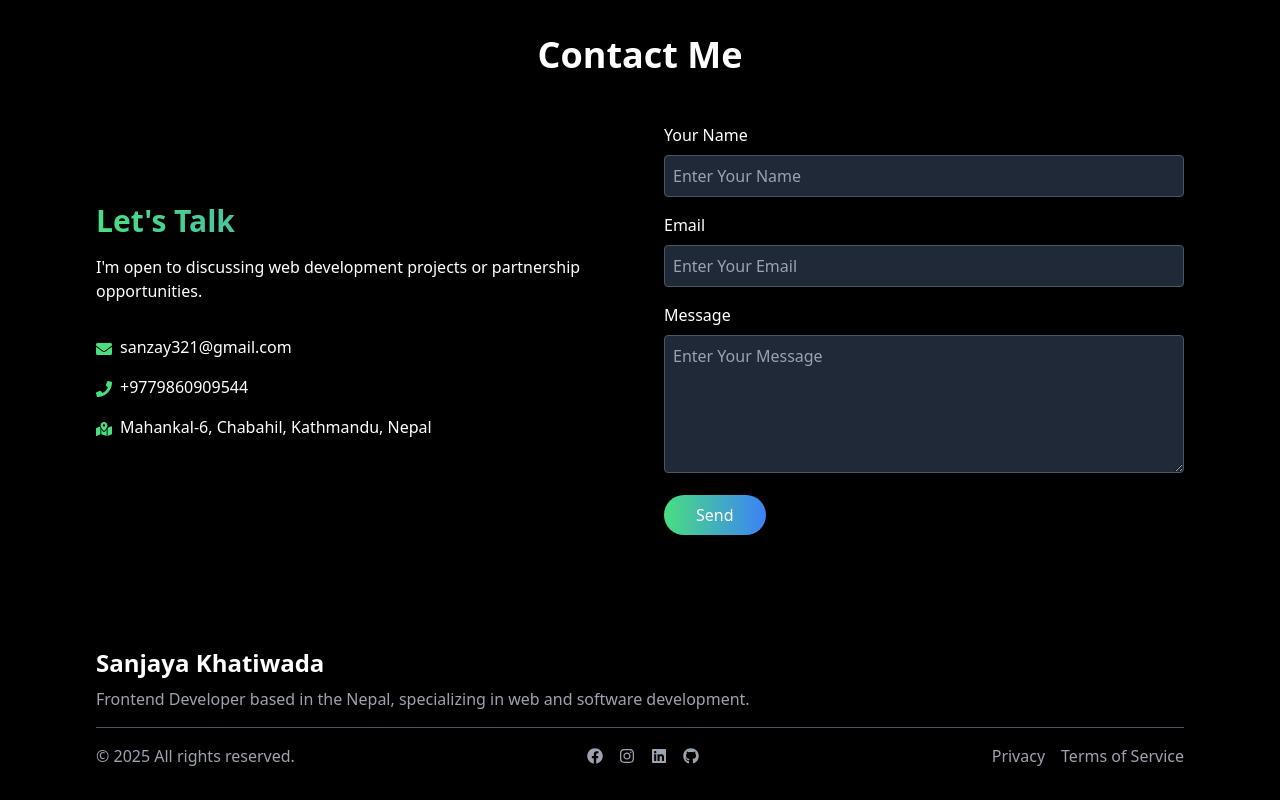
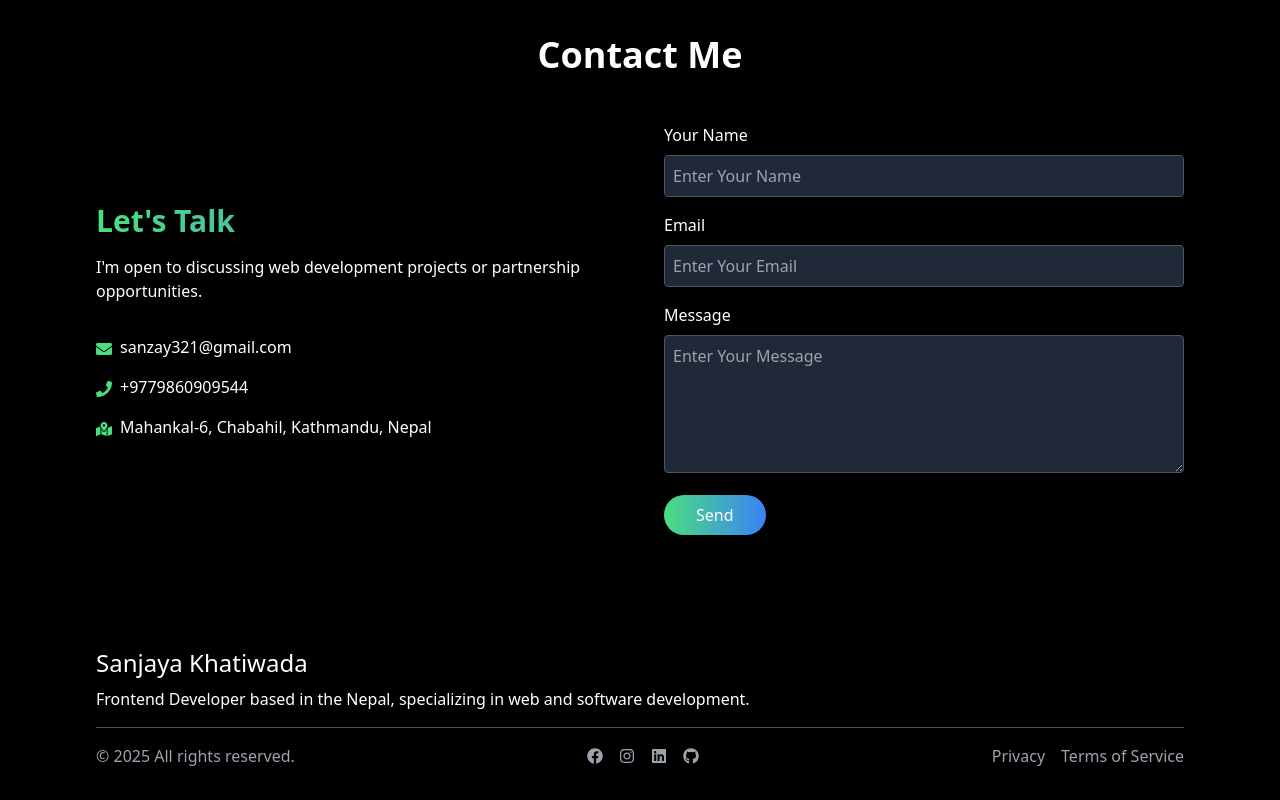
Before and after one commit to sanzay34/Portfolio, a React (Vite) app: page / in a window 1280 px wide. Shown: the part 2205-3005 px from the top of the page. Built offline with nearby package versions, Linux system fonts and the light colour scheme.

Commit message:
Minor changes

```diff
--- a/src/components/Footer.jsx
+++ b/src/components/Footer.jsx
@@ -7,8 +7,8 @@
 			<div className="container mx-auto px-8 md:px-16 lg:px-24">
 				<div className="flex flex-col md:flex-row md:space-x-12 items-center mb-4">
 					<div className="flex-1 mb-4 md:mb-0">
-						<h3 className="text-2xl font-bold mb-2">Sanjaya Khatiwada</h3>
-						<p className="text-gray-400">
+						<div className="text-2xl  mb-2">Sanjaya Khatiwada</div>
+						<p className="text-white">
 							Frontend Developer based in the Nepal, specializing in web and
 							software development.
 						</p>
@@ -19,7 +19,7 @@
 					className="border-t border-gray-600 pt-4 flex flex-col md:flex-row
           justify-between items-center"
 				>
-					<p className="text-gray-400">
+					<p className="text-gray-400 hover:text-white">
 						&copy; {new Date().getFullYear()} All rights reserved.
 					</p>
 					<div className="flex space-x-4 my-4 md:my-0">
```
